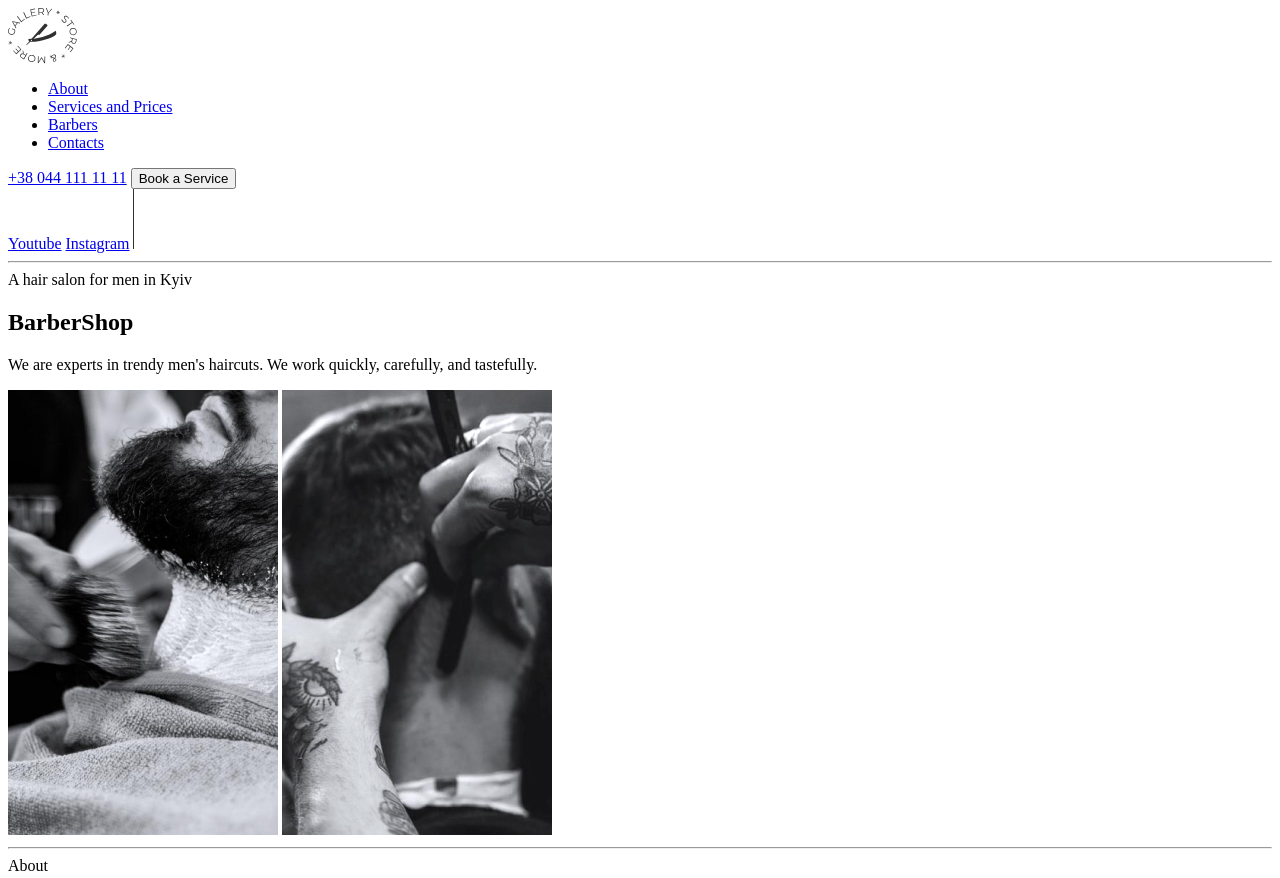
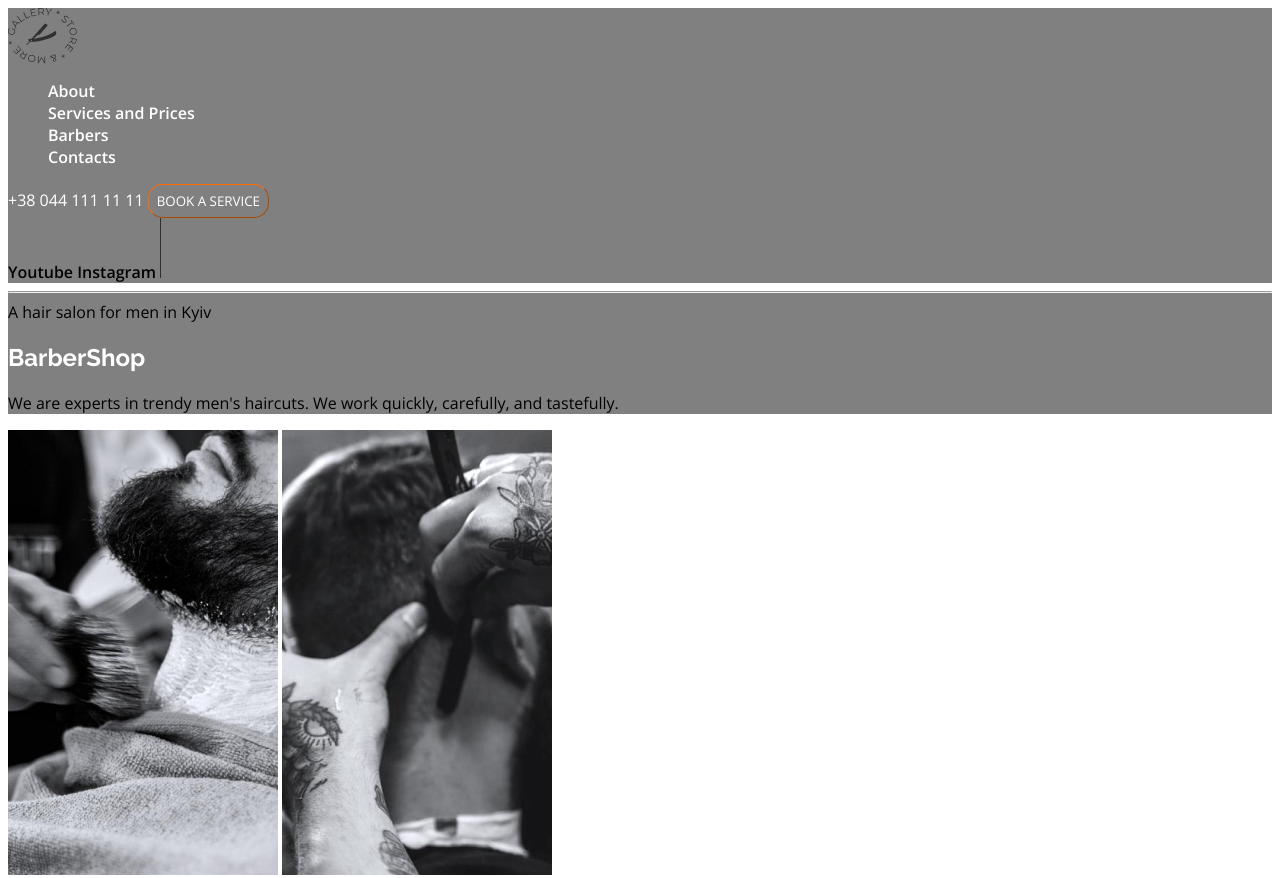
Before and after one commit to ACatalin13/Barbershop-final, a plain HTML site: page index.html in a window 1280 px wide. Shown: the top 878 px of the page. Drawn offline with nearby package versions, Linux system fonts and the light colour scheme.

Commit message:
work in progress lesson 3 and 4

```diff
--- a/index.html
+++ b/index.html
@@ -1,22 +1,27 @@
 <html lang="en">
 <!-- ctrl+f cauta in document -->
-<!-- Parte pentru browser/motoare de cautare -->
 
 <head>
     <meta charset="UTF-8">
     <meta name="viewport" content="width=device-width, initial-scale=1.0">
-    <!-- Textul care va aparea in bara de sus a browserului-->
     <title>BarberShop</title>
+    <link rel="preconnect" href="https://fonts.googleapis.com">
+    <link rel="preconnect" href="https://fonts.gstatic.com" crossorigin>
+    <link
+        href="https://fonts.googleapis.com/css2?family=Open+Sans:ital,wght@0,300..800;1,300..800&family=Raleway:ital,wght@0,100..900;1,100..900&display=swap"
+        rel="stylesheet">
+    <link rel="stylesheet" href="./styles/style.css">
+
 </head>
 
 <body>
-    <header>
+    <header class="global-header">
         <!-- Imagine cu logo, pentru scalabilitate (afisare corecta mobil/desktop) se recomanda sa fie format scalabil (svg), iar pentru a eficientiza imaginea se recomanda https://squoosh.app/, putem seta dimensiunile prin atribute (height, width)-->
         <a href="index.html">
             <img src="./images/logo.svg" alt="logo-barbershop">
         </a>
         <!-- Sectiunea nav, trebuie sa contina doar link-urile pentru navigatie -->
-        <nav>
+        <nav class="main-nav">
             <ul>
                 <li>
                     <a href="about.html">About</a>
@@ -32,55 +37,26 @@
                 </li>
             </ul>
         </nav>
-        <!-- Link-urile pot fi externe, dar e recomandat sa folosim target="_blank", pentru ca utilizatorii sa nu isi piarda activitatea de pe site-ul nostru.
 
-        rel = „noopener” pe care îl utilizați pe toate linkurile care se deschid în filele noi folosind target="_blank".
-        Există implicații de securitate dacă nu utilizați valoarea noopener pe linkurile dvs. care se deschid în
-        filele noi. Un atacator rău intenționat poate utiliza obiectul window.opener pentru a schimba conținutul și
-        locația paginii de origine.
+        <a href="tel:+38 044 111 11 11" class="contact">+38 044 111 11 11</a>
 
-
-        rel = „noreferrer” poate avea un scop similar cu noopener, mai ales în browserele mai vechi. Prin urmare, are
-        sens să le folosim pe amândouă. În plus, noreferrerul poate afecta analiza și poate raporta traficul ca direct
-        în loc de referrer.
-
-
-        rel = „nofollow” va informa motoarele de căutare să nu treacă link-ul către pagina legată și nu va trece la
-        PageRank. Puteți să o considerați ca pe o valoare care este utilizată atunci când doriți să vă conectați la o
-        altă pagină, dar fără a o „aproba”. Este singura valoare rel din această listă cu un efect tangibil asupra
-        eforturilor SEO. -->
-
-        <a href="tel:+38 044 111 11 11">+38 044 111 11 11</a>
-        <!-- Pentru telefon, exista o metoda de a forma numarul, folosind tel:+01234 pentru asta -->
-        <!-- De asemenea, pentru a trimite un email, putem folosi mailto:a.popa@goit.global -->
-
-        <button type="button">Book a Service</button>
+        <button type="button" class="button-service">Book a Service</button>
 
         <!-- Sectiunea pentru link-uri spre Youtube/Facebook -->
-        <section>
+        <section class="social-section">
             <a href="https://www.youtube.com/" target="_blank" rel="noopener noreferrer nofollow">Youtube</a>
             <a href="https://www.instagram.com/" target="_blank" rel="noopener noreferrer nofollow">Instagram</a>
             <img src="./images/linie.png" alt="line">
         </section>
     </header>
-    <!-- Avantaje main vs div:
-        - Mai usor de citit de developer ('no div soup')
-        - Site accesibil pentru persoanele cu dizabilitati (ARIA)
-        - Semantica mai buna -> SEO mai bun -> mai usor de citit de motoarele de indexare-->
+
     <main>
-        <!-- continutul site-ului, ce aveam in <main></main> trebuie sa fie unic pe toate paginile noastre -->
-        <!-- se pare ca avem mai multe sectiuni in design, asadar le vom separa in functie de continutul lor -->
-
-        <!-- sectiunea 'Hero' a site-ului nostru, cea care capteaza atentia utilizatorului la prima vedere (above the fold) -->
-        <section>
+        <!-- Sectiunea "hero" -->
+        <section class="hero-section">
             <hr>
             <span>A hair salon for men in Kyiv</span>
-            <!-- Toate elementele HTML pot conține **atribute**;
-                - Atributele oferă **informații suplimentare** despre element;
-                - Atributele sunt întotdeauna indicate în **teza inițială**;
-                - Atributele vin de obicei în perechi nume/valoare, de exemplu: **nume="valoare"**.
-                - in lectiile urmatoare vom vedea cum atributul 'class' ne ajuta sa setam stiluri pe un element -->
-            <h1>BarberShop</h1>
+
+            <h1 class="hero-title">BarberShop</h1>
             <p>
                 We are experts in trendy men's haircuts. We work quickly, carefully,
                 and tastefully.
@@ -255,7 +231,7 @@
     <footer>
         <p>&copy; Copyright 2022</p>
         <hr>
-        <ul>
+        <ul class="social-section">
             <li><a href="">Instagram</a></li>
             <li><a href="">Youtube</a></li>
         </ul>
--- /dev/null
+++ b/styles/about.css
@@ -0,0 +1,28 @@
+:root {
+  --link-color: rgb(255, 255, 255);
+  --link-color-hover: rgba(255, 108, 0);
+
+  --heading-font-family: "Raleway", sans-serif;
+  --text-font-family: "Open Sans", sans-serif;
+}
+
+* {
+  font-family: var(--text-font-family);
+}
+
+.global-header {
+  background-color: rgb(128, 128, 128);
+}
+
+.global-header .main-nav a,
+.global-header .main-nav a:visited {
+  color: var(--link-color);
+}
+
+ul {
+  list-style-type: none;
+}
+
+.global-header .main-nav a:hover {
+  color: var(--link-color-hover);
+}
--- /dev/null
+++ b/styles/style.css
@@ -0,0 +1,73 @@
+:root {
+  --link-color: rgb(255, 255, 255);
+  --social-link-color: rgb(0, 0, 0);
+  --link-color-hover: rgba(255, 108, 0);
+  --heading-font-family: "Raleway", sans-serif;
+  --text-font-family: "Open Sans", sans-serif;
+}
+
+h1,
+h2,
+h3,
+h4,
+h5,
+h6 {
+  font-family: var(--heading-font-family);
+  font-weight: 700;
+}
+
+* {
+  font-family: var(--text-font-family);
+}
+
+.global-header {
+  background-color: rgb(128, 128, 128);
+}
+
+.global-header .main-nav a,
+.global-header .main-nav a:visited {
+  color: var(--link-color);
+  font-weight: 600;
+}
+
+ul {
+  list-style-type: none;
+}
+
+.global-header .main-nav a:hover {
+  color: var(--link-color-hover);
+}
+
+a {
+  text-decoration: none;
+}
+
+.social-section a,
+.social-section a:visited {
+  color: var(--social-link-color);
+  font-weight: 600;
+}
+
+.global-header .contact,
+.global-header .contact:visited {
+  color: var(--link-color);
+}
+
+.hero-section .hero-title {
+  color: var(--link-color);
+}
+
+.hero-section {
+  background-color: gray;
+}
+
+.button-service {
+  background-color: transparent;
+  text-transform: uppercase;
+  border-color: var(--link-color-hover);
+  border-radius: 15px;
+  border-width: 1px;
+  color: var(--link-color);
+  line-height: 16px;
+  padding: 8px;
+}
```
Also changed, not shown: about.html (+22 -1 lines).
